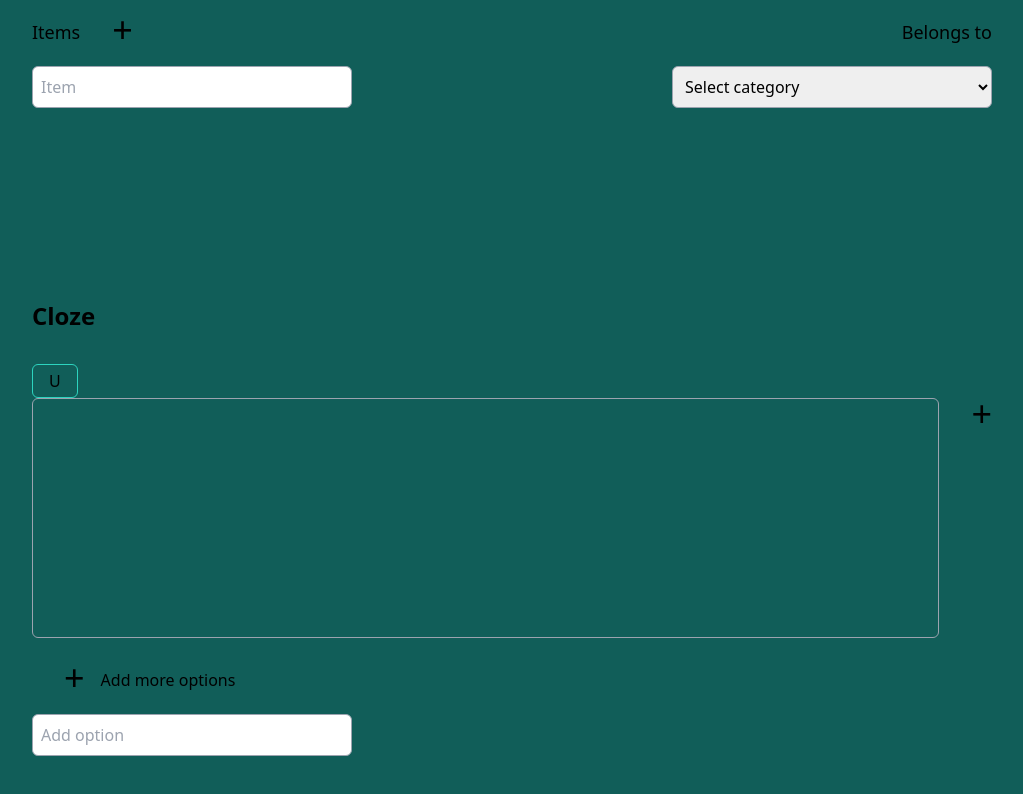
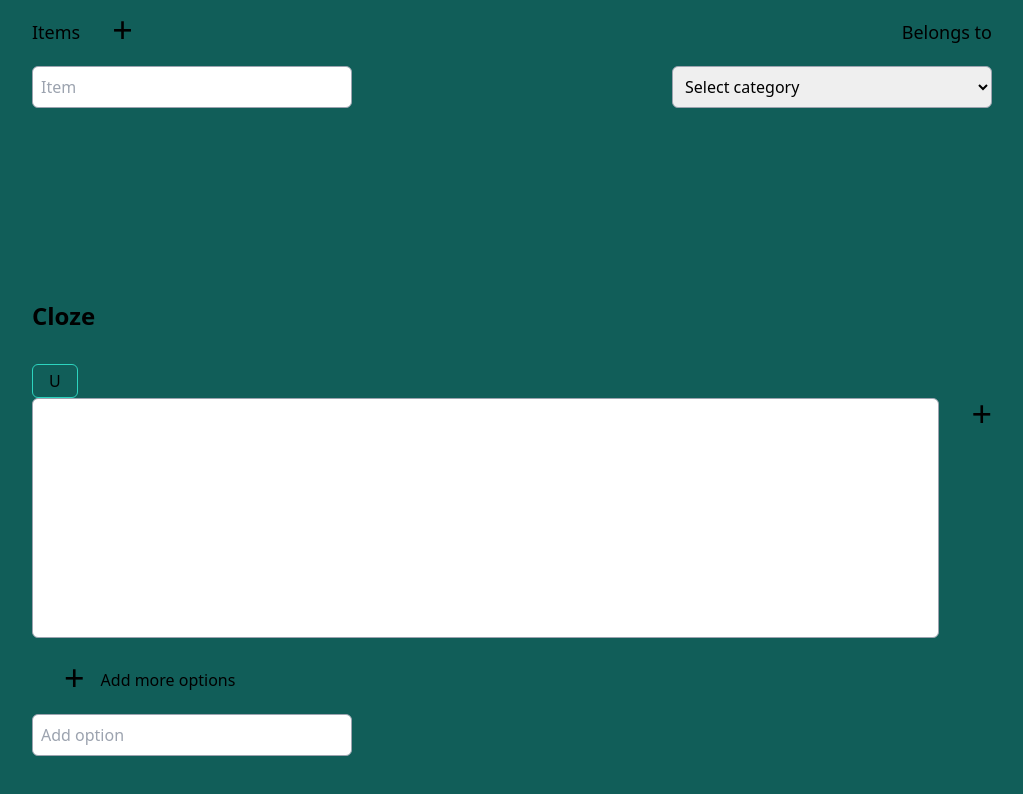
Before and after one commit to osSidd/mern-forms, a React (Vite) app in the folder client/: page / in a window 1280 px wide. Shown: the part 426-1220 px from the top of the page, without its empty margins (128-1151 px from the left). Built offline with nearby package versions, Linux system fonts and the light colour scheme.

Commit message:
selection of text cloze

```diff
--- a/client/src/components/formBuilder/cloze.jsx
+++ b/client/src/components/formBuilder/cloze.jsx
@@ -5,14 +5,14 @@ export default function Cloze({cloze}){
 
     const {
         clozeQues,
+        clozeRef,
         addClozeQuestions,
         removeClozeQuestion,
         addOption,
         removeOption,
         handleInputChange,
+        makeSelection,
     } = cloze
-
-    console.log(clozeQues)
 
     return(
         <div className="px-32">
@@ -21,30 +21,18 @@ export default function Cloze({cloze}){
                 clozeQues.map((ques, qIndex) => {
                     return (
                         <div className="mb-8" key={ques.id}>
-                            <button
-                                id={qIndex}
-                                onClick={undefined}
-                                className="py-1 px-4"
-                            >U</button>
+                            <button onClick={() => makeSelection(qIndex)} className="py-1 px-4">U</button>
                             <div className="flex items-start mb-6">
                                 <div
+                                    ref={el => clozeRef[ques.id] = el}
                                     contentEditable={true}
-                                    className="border border-gray-400 w-full h-60 rounded-md p-2"
+                                    className="border border-gray-400 w-full h-60 rounded-md p-2 bg-white"
                                 ></div>
-                                <Icon
-                                    icon='&#43;'
-                                    handleClick={addClozeQuestions}
-                                />
-                                {qIndex > 0 && <Icon
-                                    icon='&#215;'
-                                    handleClick={() => removeClozeQuestion(qIndex)}
-                                />}
+                                <Icon icon='&#43;' handleClick={addClozeQuestions}/>
+                                {qIndex > 0 && <Icon icon='&#215;' handleClick={() => removeClozeQuestion(qIndex)}/>}
                             </div>
                             <div className="mb-4 flex items-center">
-                                <Icon
-                                    icon='&#43;'
-                                    handleClick={() => addOption(qIndex)}
-                                />
+                                <Icon icon='&#43;' handleClick={() => addOption(qIndex)}/>
                                 <h3 className='ml-4'>Add more options</h3>
                             </div>
                             <div>
@@ -52,7 +40,7 @@ export default function Cloze({cloze}){
                                     ques.options.map((opt, opIndex) => {
                                         return (
                                             <div key={`${ques.id}-${opIndex}`}>
-                                                {opt.underlined ? <div>{opt.name}</div> :
+                                                {opt.underlined ? <div className='bg-gray-100 w-4/12 p-2 rounded-md mt-2'>{opt.name}</div> :
                                                 <div>
                                                     <Input
                                                         name="name"
@@ -60,10 +48,7 @@ export default function Cloze({cloze}){
                                                         val={opt.name}
                                                         onChange={e => handleInputChange(e, qIndex, 'options', opIndex, 'name')}
                                                     />
-                                                    {opIndex>0 && <Icon
-                                                        icon='&#215;'
-                                                        handleClick={() => removeOption(qIndex, opIndex)}
-                                                    />}
+                                                    {opIndex>0 && <Icon icon='&#215;' handleClick={() => removeOption(qIndex, opIndex)}/>}
                                                 </div>
                                                 }
                                             </div>
@@ -75,7 +60,6 @@ export default function Cloze({cloze}){
                     )
                 })
             }
-
         </div>
     )
 }
--- a/client/src/hooks/formBuilder/useCloze.js
+++ b/client/src/hooks/formBuilder/useCloze.js
@@ -1,4 +1,4 @@
-import { useState } from "react"
+import { useRef, useState } from "react"
 
 import { addField, addQuestion, removeQuestion, removeField, handleInput } from "../../utils/functions"
 import { clozeObj } from "../../utils/formBuilderUtils"
@@ -10,9 +10,11 @@ export default function useCloze(){
         question: '',
         options:[{
             name:'',
-            underlined:false
+            underlined:false,
         }]
     }])
+
+    const clozeRef = useRef({})
 
     //add cloze question
     function addClozeQuestions(){
@@ -44,13 +46,31 @@ export default function useCloze(){
         setClozeQues(prev => handleInput(e, prev, qId, field, fId, fKey))
     }
 
+    //select a word
+    function makeSelection(qId){
+        const str = window.getSelection()
+        const rng = str.getRangeAt(0)
+
+        const span = document.createElement('span')
+        span.style.textDecoration = 'underline'
+
+        rng.surroundContents(span)
+        const text = str.toString()
+
+        setClozeQues(prev => prev.map((ques, id) => {
+            return id === qId ? {...ques, options: [...ques.options, {name: text, underlined: true}]} : ques
+        }))
+    }
+
 
     return {
             clozeQues,
+            clozeRef,
             addClozeQuestions,
             removeClozeQuestion,
             addOption,
             removeOption,
             handleInputChange,
+            makeSelection,
     }
 }
--- a/client/src/pages/formBuilder.jsx
+++ b/client/src/pages/formBuilder.jsx
@@ -12,8 +12,29 @@ export default function FormBuilder(){
     const cloze = useCloze()
     const comprehension = useComprehension()
 
-    function submitForm(){
-        console.log(categorize.categorizeQues)
+    async function submitForm(){
+        const categorizeQues = categorize.categorizeQues
+        const clozeQues = cloze.clozeQues
+        const comprehensionQues = comprehension.comprehensionQues
+
+        const formData = new FormData()
+        formData.append('categorize', categorizeQues)
+        formData.append('cloze', clozeQues)
+        formData.append('comprehension', comprehensionQues)
+
+        try{
+            const response = await fetch(`${import.meta.env.VITE_URL}`, {
+                method: 'POST',
+                body: formData,
+            })
+
+            if(!response.ok) return
+
+            const data = await response.json()
+            console.log(data)
+        }catch(err){
+            console.log(err.message)
+        }
     }
 
     return (
```
Also changed, not shown: 1 other file (tests, documents, lock files or other folders).
